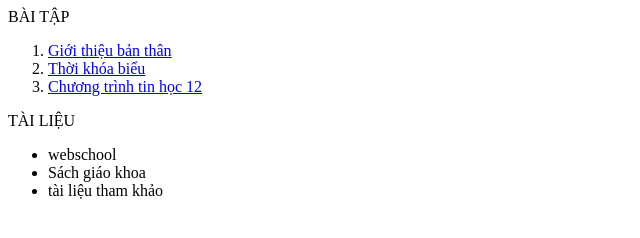
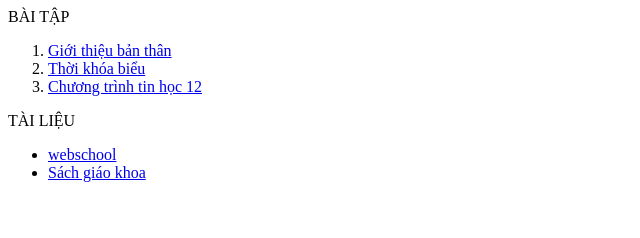
Before and after one commit to dinhhuuaikhue/Tin-h-c, a plain HTML site: page index.html in a window 1280 px wide. Shown: the whole page, without its empty margins (0-640 px from the left). Drawn offline with Linux system fonts and the light colour scheme.

Commit message:
Update index.html

```diff
--- a/index.html
+++ b/index.html
@@ -11,7 +11,8 @@
     </ol>
     TÀI LIỆU
     <ul>
-    <li> webschool</li> <li> Sách giáo khoa</li> <li> tài liệu tham khảo</li>
+    <li> <a href="https://share.google/SNoHvZ7zsESDuRRgT" target="_blank"> webschool </a> </li>
+    <li> <a href="https://share.google/f1XOdGa39U8YtEicy" target="_blank"> Sách giáo khoa </a> </li>
     </ul>
   </body>
 </html>
```
